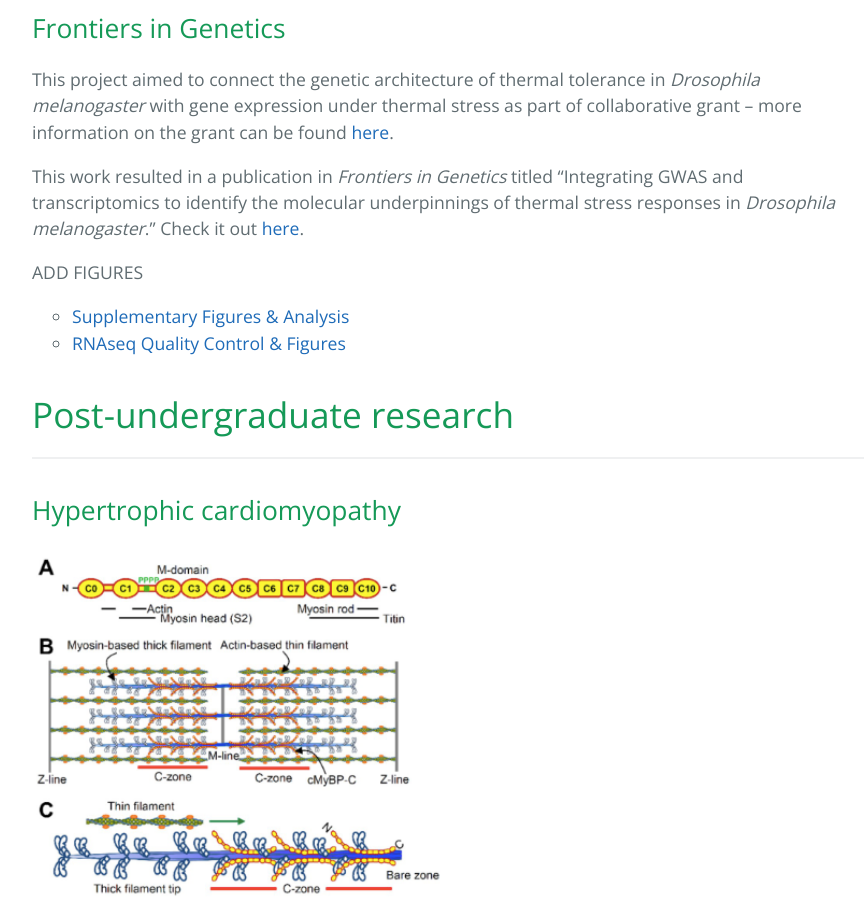
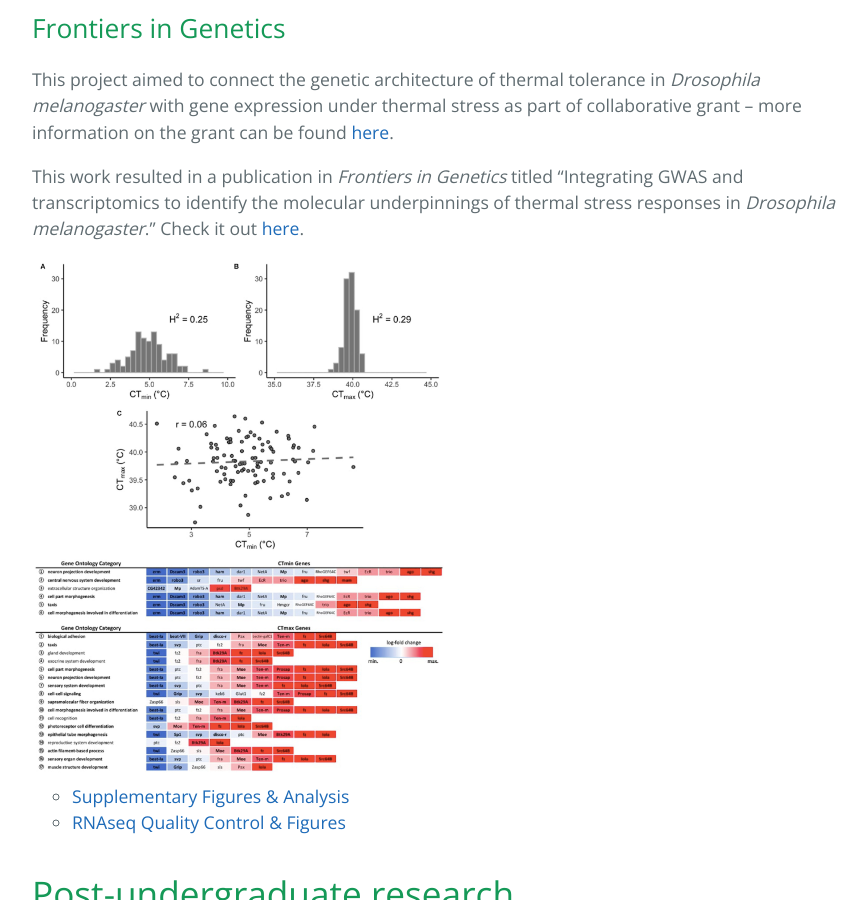
Before and after one commit to tsoleary/tsoleary.github.io, a Jekyll site: the page built from projects_page/projects.md, in a window 1280 px wide and 900 px high, scrolled down 468 px. Shown: the whole window, without its empty margins (192-1059 px from the left). Built offline with Jekyll 4.4.1, drawn with Linux system fonts in a browser that asks for light colours; some of the changed text lies outside the part shown.

Commit message:
add images

```diff
--- a/projects_page/projects.md
+++ b/projects_page/projects.md
@@ -17,7 +17,10 @@ This project aimed to connect the genetic architecture of thermal tolerance in _
 
 This work resulted in a publication in _Frontiers in Genetics_ titled "Integrating GWAS and transcriptomics to identify the molecular underpinnings of thermal stress responses in _Drosophila melanogaster_." Check it out <a href="publications/lecheta_et_al_2020.pdf" target="_blank"> here</a>.
 
-ADD FIGURES
+<div class="row">
+  <img src="https://tsoleary.github.io/projects_page/ctmin_max.png" style="width:50%">
+  <img src="https://tsoleary.github.io/projects_page/ora.png" alt="fly" style="width:50%">
+</div>
 
 <ul style="list-style-type:circle;">
   <li><a href="https://tsoleary.github.io/rna_seq/cahan/scripts/tso_analysis.html" target="_blank" >Supplementary Figures & Analysis</a></li>
@@ -29,27 +32,23 @@ ADD FIGURES
 
 ## Hypertrophic cardiomyopathy
 
-<img src="https://tsoleary.github.io/projects_page/mybpc_sarc.png" style="width:50%">
-
-
-<img src="https://tsoleary.github.io/projects_page/mybpc_ind.png" alt="fly" style="width:50%">
+<div class="row">
+  <img src="https://tsoleary.github.io/projects_page/mybpc_sarc.png" style="width:50%">
+  <img src="https://tsoleary.github.io/projects_page/mybpc_ind.png" alt="fly" style="width:50%">
+</div>
 
 # Graduate school course work
 ---
 
 ## Multi-strain vaccine selection on a genotype network
 
+<img src="https://tsoleary.github.io/projects_page/flu_net.png" style="width:75%">
+
 We used an evolutionary algorithm on an _Influenza A_ genotype network to determine the best strains to select for vaccination. A first draft of the paper can be found <a href = "projects_page/Vaccine_Paper.pdf" target="_blank">here</a>. Open source code can be found on <a href = "https://github.com/tsoleary/vaccines" target="_blank">GitHub</a>.
 
 
 ## Balancing selection
 
+<img src="https://tsoleary.github.io/projects_page/season_dom.png" style="width:75%">
+
 We created a model to attempt to better understand the mechanisms that give rise to balancing selection in the context of seasonal adaptation in _Drosophila melanogaster_. A rough draft of our manuscript can be found <a href = "projects_page/season_adapt.pdf" target="_blank">here</a>. Open source code for the model can be found on <a href = "https://github.com/tsoleary/season_adapt" target="_blank">GitHub</a>.
-
-
-
-
-
-#### Link Home
-
-[Go to the Home Page]({{ '/' | absolute_url }})
```
Also changed, not shown: contact.md (+0 -2 lines), projects_page/ctmin_max.png (added), projects_page/ora.png (added), 1 other file.
